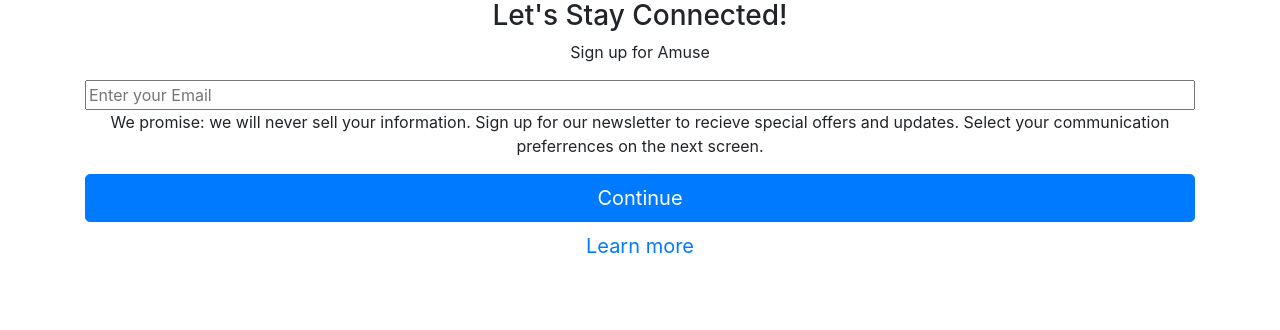
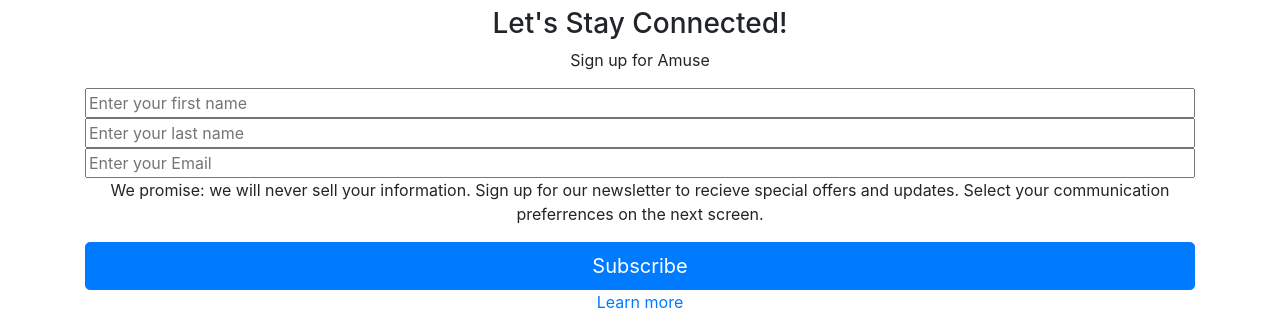
Before and after one commit to Austinkchow/amusement-park, a Django app: page / in a window 1280 px wide. Shown: the part 1857-2187 px from the top of the page. Before the commit the page ends 2110 px from the top, so only its background shows below. Run offline with Django 3.2, Linux system fonts and the light colour scheme; some libraries are stand-ins or nearby versions.

Commit message:
home h1 change

```diff
--- a/amusementPark/main_app/templates/admin.html
+++ b/amusementPark/main_app/templates/admin.html
@@ -9,10 +9,6 @@
       <th scope="col">First</th>
       <th scope="col">Last</th>
       <th scope="col">Email</th>
-      <th>Preference 1</th>
-      <th>Preference 2</th>
-      <th>Preference 3</th>
-      <th>Preference 4</th>
     </tr>
   </thead>
   <tbody>
--- a/amusementPark/main_app/templates/base.html
+++ b/amusementPark/main_app/templates/base.html
@@ -22,7 +22,7 @@
           aria-controls="navbarSupportedContent1" aria-expanded="false" aria-label="Toggle navigation">
           <span class="navbar-toggler-icon"></span>
         </button>
-
+        <h1 class='text-light ml-2'>Amusement Park</h1>
         <div class="collapse navbar-collapse" id="navbarSupportedContent1">
           <ul class="navbar-nav mr-auto">
             <li class="nav-item">
--- a/amusementPark/main_app/templates/home.html
+++ b/amusementPark/main_app/templates/home.html
@@ -4,7 +4,6 @@
 
 <div class="hero-image">
     <div class="hero-text">
-        <h1>Amusement Park</h1>
         <img src="/static/images/amusementPark3.jpg" class="d-block w-100">
     </div>
 </div>
@@ -52,18 +51,22 @@
             class="img-thumbnail w-25">
     </div>
 </div>
-<div class='d-flex flex-column'>
+<div class='d-flex flex-column mt-5'>
     <h3 class="text-center">Let's Stay Connected!</h3>
     <p class="text-center">Sign up for Amuse</p>
-    <input type="email" placeholder="Enter your Email">
-    <p class="text-center">We promise: we will never sell your information. Sign up for our newsletter to recieve
-        special
-        offers and updates. Select your communication preferrences on the next screen.</p>
-    <form action="{% url 'signup' %}" method="GET">
+    <form action="{% url 'signup' %}" method="POST">
         {% csrf_token %}
-        <button type="button" class="btn btn-primary btn-lg btn-block ">Continue</button>
+        <div class='d-flex flex-column'>
+            <input type="text" name="firstName" placeholder="Enter your first name">
+            <input type="text" name="lastName" placeholder="Enter your last name">
+            <input type="email" name="email" placeholder="Enter your Email">
+        </div>
+        <p class="text-center">We promise: we will never sell your information. Sign up for our newsletter to recieve
+            special offers and updates. Select your communication preferrences on the next screen.</p>
+        <button type="submit" class="btn btn-primary btn-lg btn-block ">Subscribe</button>
     </form>
-    <button type="button" class="btn btn-link btn-lg btn-block">Learn more</button>
+    <p class="text-center"><a href="{% url 'newsletter' %}">Learn more</a></p>
+
 </div>
 
 {% endblock %}
```
